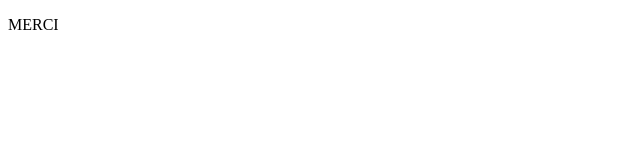
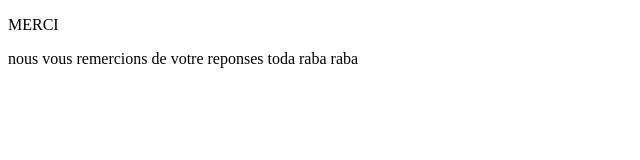
Before and after one commit to EthanAyache/siteMariageTest, a plain HTML site: page merci.html in a window 1280 px wide. Shown: the whole page, without its empty margins (0-640 px from the left). Drawn offline with Linux system fonts and the light colour scheme.

Commit message:
ajout sur site

```diff
--- a/merci.html
+++ b/merci.html
@@ -8,5 +8,9 @@
 <body>
     <p>MERCI</p>
 
+    <div class="remerciement">
+        <p>nous vous remercions de votre reponses toda raba raba </p>
+ </div>
+
 </body>
 </html>
```
